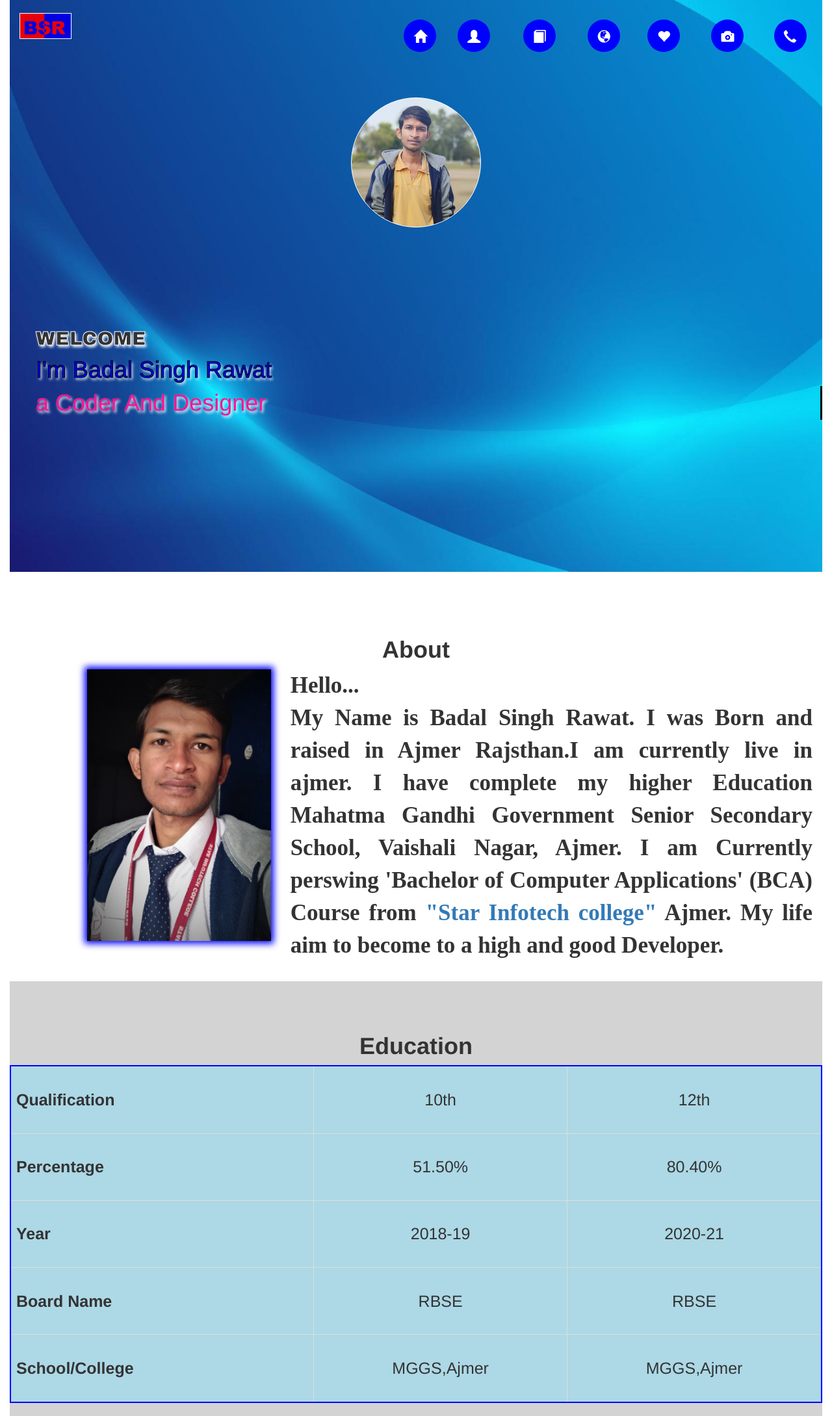
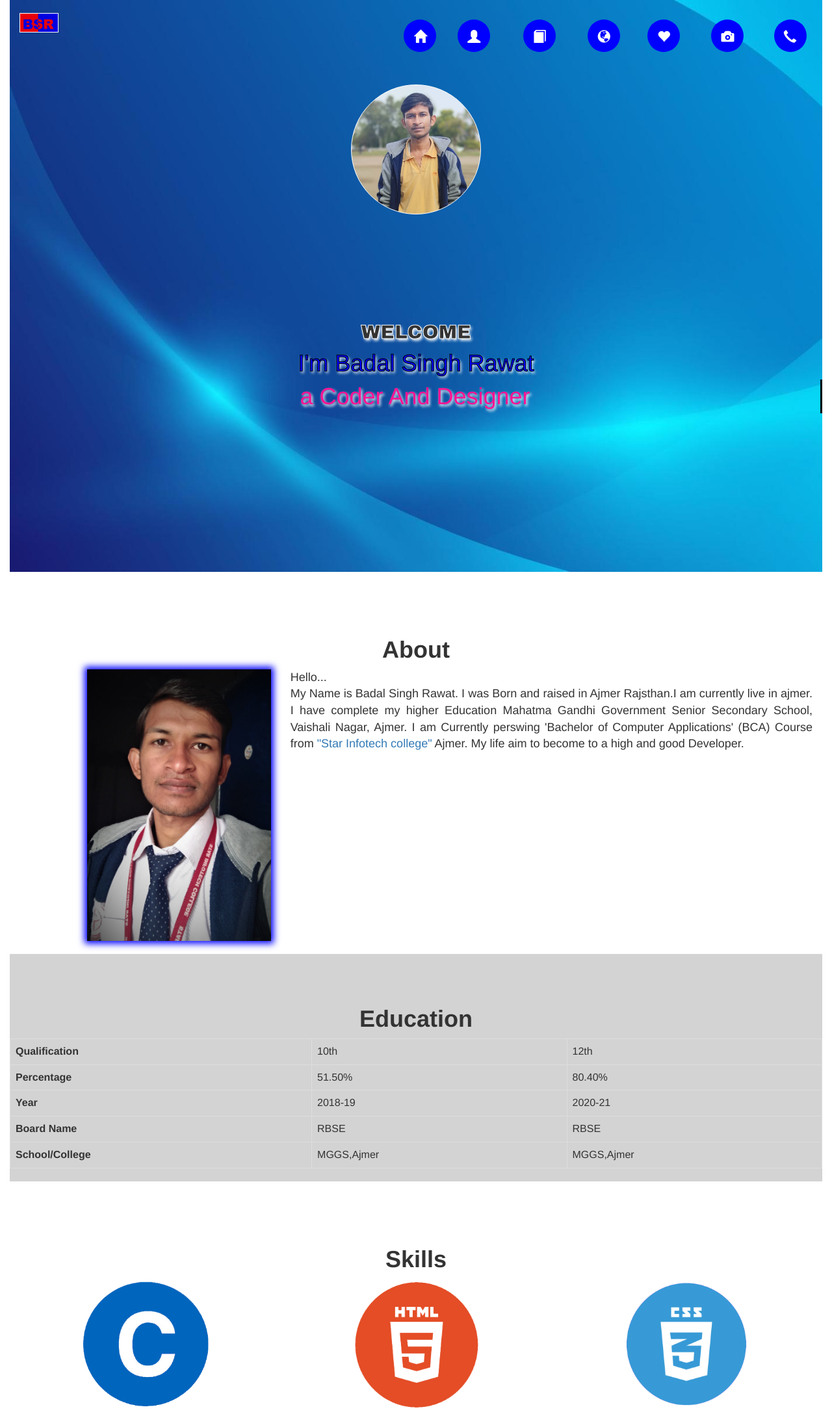
Before and after one commit to badalsingh2582/bsr, a plain HTML site: page index.html in a window 1280 px wide. Shown: the top 2179 px of the page at 65% size. Drawn offline with nearby package versions, Linux system fonts and the light colour scheme.

Commit message:
Update style.css

```diff
--- a/css/style.css
+++ b/css/style.css
@@ -14,8 +14,6 @@ html
 .navbar-toggle .icon-bar
 {
 	background:blue;
-	height: 5px;
-	width: 40px;
 }
 
 .navbar-fixed-top .navbar-collapse
@@ -98,8 +96,8 @@ a
 {
 	position: fixed;
 	top: 20px;left: 30px;
-	height: 40px;
-	width: 80px;
+	height: 30px;
+	width: 60px;
 	background:url(../images/2.png) no-repeat;
 	background-size:cover;
 	border: 1px solid white;
@@ -111,7 +109,7 @@ a
 	height:50%;
 	display:flex;
 	justify-content:center;
-	padding-top:150px;
+	padding-top:130px;
 }
 .img1
 {
@@ -121,25 +119,13 @@ a
 	background-size:cover;
 	border: 1px groove white;
 	border-radius:180px;
-	animation:abc 10s ease-in-out infinite;
+
 }
-@keyframes abc
-{
-	0%
-	{
-		transform:rotateY(0deg);
-	}
-	100%
-	{
-		transform:rotateY(360deg);
-	}
-}
+
 
 .name
 {
-	padding-left: 40px;
-	padding-top: 60px;
-
+	padding-top: 50px;
 }
 .welcome
 {
@@ -147,10 +133,12 @@ a
 	font-family:arial black;
 	-webkit-text-stroke:1px white;
 	text-shadow: 2px 3px 4px white;
+	text-align:center;
 }
 .iam
 {
 	font-size: 36px;
+	text-align:center;
 	color:blue;
 	text-shadow: 2px 3px 4px white;
 	-webkit-text-stroke:1px black;
@@ -158,6 +146,7 @@ a
 .A
 {
 	font-size: 36px;
+	text-align:center;
 	color: deeppink;
 	border-right:3px solid black;
 	text-shadow: 2px 3px 4px white;
@@ -173,40 +162,53 @@ a
 /* ---About--- */
 .introduction
 {
-	font-size: 35px;
-	font-family: papyrus;
-	font-weight: 700;
+	/*font-size: 35px;
+	font-family: papyrus;*/
+	font-size: large;
+
 }
 .img2
 {
 	box-shadow: 0px 0px 10px 4px blue;
 }
 
+.ab_table
+{
+	width:100%;
+	padding:0;
+}
+.ab_table>tbody>tr>td,.ab_table>tbody>tr>th
+{
+		padding:0px;
+
+}
+.ab_table th{
+
+	width:15%;
+}
+
+
 /*--Education---*/
 .education
 {
 	background: lightgray;
 }
-.table
+.edu_table
 {
 	height:65%;
 }
-.table th
+.edu_table th
 {
 	font-size:25px;
 	background: lightblue;
 }
-.table td
+.edu_table td
 {
 	font-size:25px;
 	text-align: center;
 	background:lightblue;
 }
-.table-bordered
-{
-	border:2px solid blue;
-}
-.table>tbody>tr>th,.table>tbody>tr>td
+.edu_table>tbody>tr>th,.edu_table>tbody>tr>td
 {
 	vertical-align: inherit;
 }
@@ -222,13 +224,6 @@ a
 	text-align: center;
 	font-weight: bold;
 }
-.skills img:hover
-{
-	animation:abc 3s ease-in-out ;
-	border-radius:180px ;
-	border-left: 5px solid blue;
-	border-right: 5px solid blue ;
-}
 /*---Hobbies Section---*/
 
 .hobbies
@@ -237,11 +232,6 @@ a
 	border-radius: 10px;
 	margin-top: 10px;
 	background: lightgray;
-}
-.hobbies:hover
-{
-	box-shadow: 0px 0px 10px 1px blue;
-	border: 0px;
 }
 .hobicon
 {
@@ -331,6 +321,7 @@ a
 {
 	text-align: center;
 }
+
 .G-hover>button
 {
 	opacity: 0;
@@ -384,8 +375,8 @@ a
 .ImgIcon
 {
 
-	height: 50px;
-	width: 50px;
+	height: 35px;
+	width: 35px;
 	margin: 15px 5px ;
 	border: 0px;
 	transition: .5s;
```
